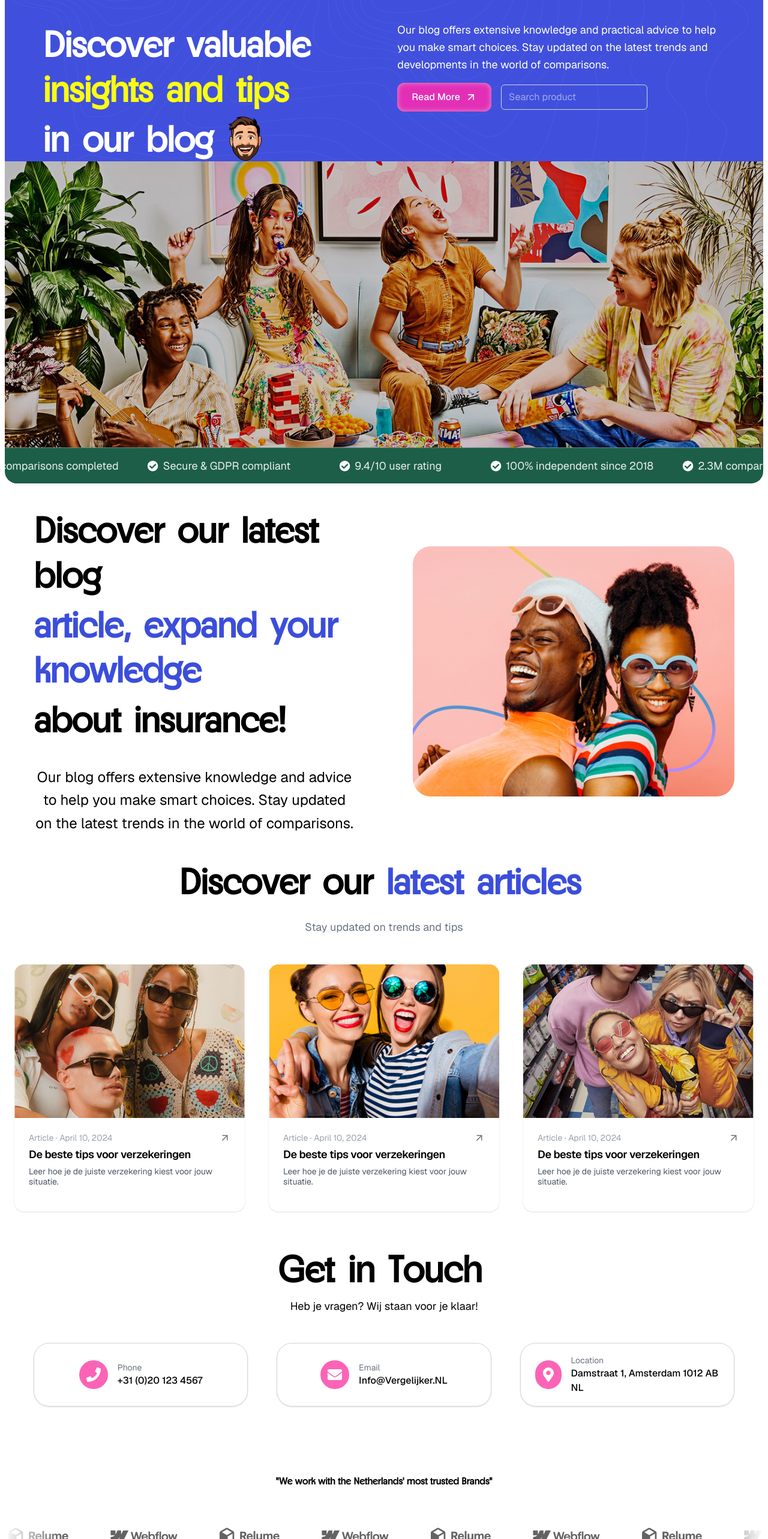
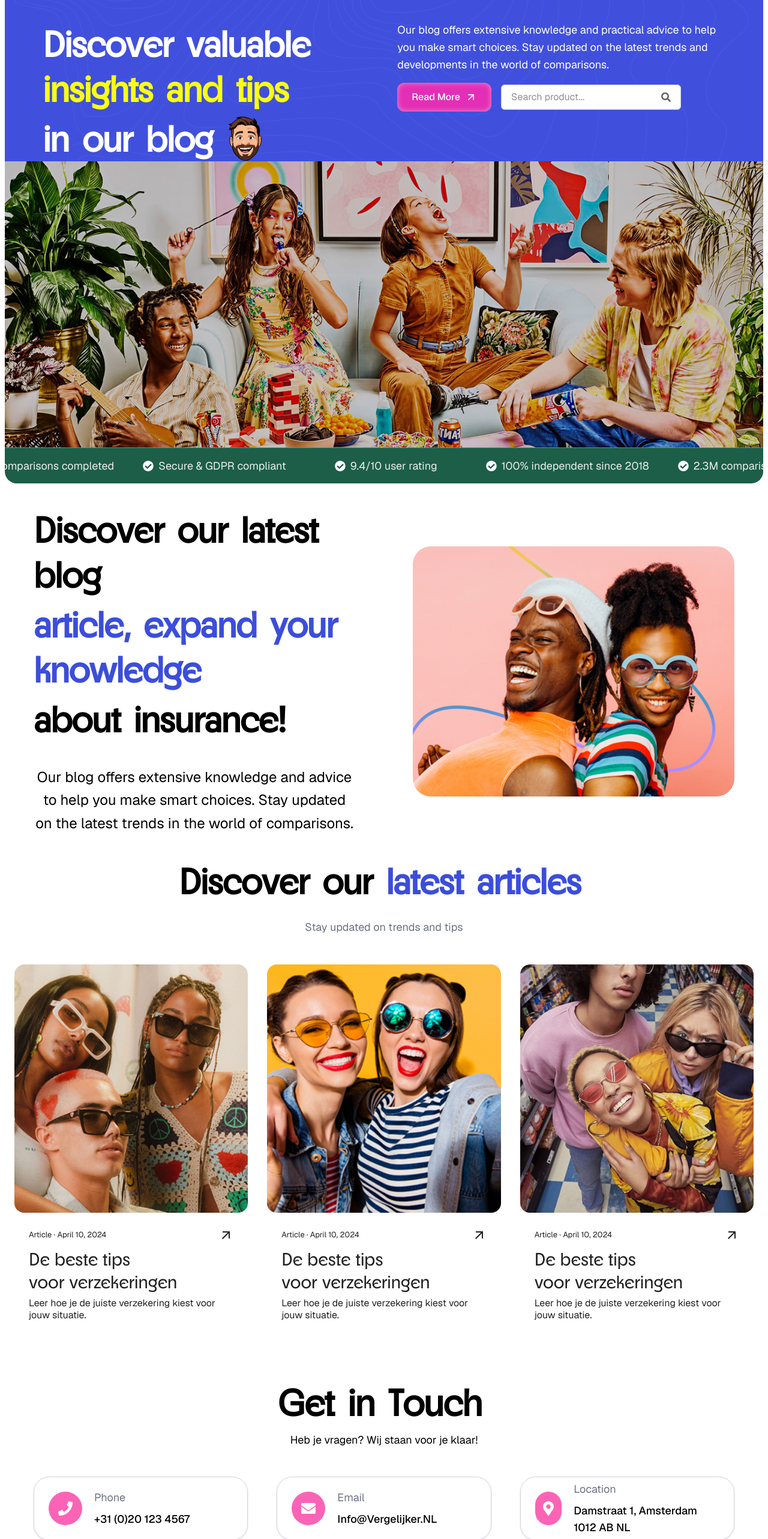
Before and after one commit to RimshaZahidIqbal/vergelijker-react-framer-motion, a React (Vite) app: page /blog in a window 1280 px wide. Shown: the part 100-2666 px from the top of the page at 60% size. Built offline with nearby package versions, Linux system fonts and the light colour scheme.

Commit message:
Styling of Blog detail and detail pages done

```diff
--- a/src/components/sections/BlogCover.jsx
+++ b/src/components/sections/BlogCover.jsx
@@ -1,5 +1,5 @@
 import { motion } from "framer-motion";
-import { FaCheckCircle } from "react-icons/fa";
+import { FaCheckCircle, FaSearch } from "react-icons/fa";
 import { face, LinePattern, blogCoverBg } from "../../assets";
 import AnimatedButton from "../ui/AnimatedButton";
 import AnimatedText from "../ui/AnimatedText";
@@ -62,14 +62,21 @@ const BlogCover = () => {
                             you make smart choices. Stay updated on the latest trends and
                             developments in the world of comparisons.
                         </p>
-                        <div className="flex flex-col sm:flex-col md:flex-col lg:flex-row items-start sm:items-start md:items-start lg:items-center gap-3 sm:gap-3 md:gap-3 lg:gap-4">
-                            <AnimatedButton text={"Read More"} />
-                            <input
-                                type="text"
-                                placeholder="Search product"
-                                className="px-3 py-2 w-full sm:w-full md:w-full lg:w-auto rounded-md border border-gray-300 focus:outline-none focus:ring-2 focus:ring-[#FAFE13]"
-                            />
+                        <div className="flex flex-col sm:flex-col md:flex-row lg:flex-row items-start lg:items-center gap-3 lg:gap-4">
+                            <AnimatedButton text="Read More" className="w-full lg:w-auto" />
+
+                            <div className="flex w-full lg:w-auto items-center border border-gray-300 rounded-md overflow-hidden bg-white">
+                                <input
+                                    type="text"
+                                    placeholder="Search product..."
+                                    className="flex-1 px-4 py-2 focus:outline-none text-[#212121]"
+                                />
+                                <button className=" px-4 py-2 text-[#636363]">
+                                    <FaSearch />
+                                </button>
+                            </div>
                         </div>
+
                     </div>
                 </div>
             </div>
--- a/src/components/sections/ContactInfo .jsx
+++ b/src/components/sections/ContactInfo .jsx
@@ -38,23 +38,25 @@ const GetInTouch = () => {
             </p>
 
             {/* Cards */}
-            <div className="flex flex-col lg:flex-row gap-4 lg:gap-12 w-full items-center lg:justify-center">
+            <div className="flex flex-col lg:flex-row gap-4 lg:gap-12 w-full items-center lg:justify-between">
                 {contactInfo.map((item) => (
-                    <div
+                    <a
                         key={item.id}
-                        className="flex items-center justify-center gap-4 w-full sm:w-[360px] lg:w-[360px] h-[106px] px-4 md:px-6 rounded-[25.72px] border border-gray-300 shadow-sm transition-colors duration-300 hover:bg-[#1D5E48] hover:text-white cursor-pointer"
+                        className="flex items-center justify-start gap-4 w-full sm:w-[360px]  h-[106px] px-4 md:px-6  lg:gap-x-5 ld:gap-y-5 lg:leading-[1.5] lg:w-full rounded-[25.72px] border border-gray-300 shadow-sm transition-colors duration-300 hover:bg-[#1D5E48] hover:text-white cursor-pointer"
                     >
                         {/* Icon */}
-                        <div className="flex items-center justify-center w-10 h-10 md:w-12 md:h-12 rounded-full bg-pink-400 text-white text-sm md:text-xl transition-colors duration-300">
+                        <div className="flex items-center justify-center w-10 h-10 md:w-14 md:h-14
+                         font-normal
+                        rounded-full bg-pink-400 text-white text-sm md:text-xl transition-colors duration-300">
                             {item.icon}
                         </div>
 
                         {/* Text */}
-                        <div className="flex flex-col">
-                            <span className="text-sm text-gray-500">{item.title}</span>
-                            <span className="text-base font-medium">{item.text}</span>
+                        <div className="flex flex-col md:gap-x-2 md:gap-y-2">
+                            <span className="text-sm text-gray-500 lg:text-lg">{item.title}</span>
+                            <span className="font-medium lg:text-lg">{item.text}</span>
                         </div>
-                    </div>
+                    </a>
                 ))}
             </div>
         </section>
--- a/src/components/sections/DetailCover.jsx
+++ b/src/components/sections/DetailCover.jsx
@@ -2,8 +2,9 @@ import { motion } from "framer-motion";
 import { FaRegClock } from "react-icons/fa";
 import { LinePattern, blogCoverBg, face } from "../../assets";
 import AnimatedText from "../ui/AnimatedText";
-import AnimatedButton from "../ui/AnimatedButton";
-import { FaCalendarDays } from "react-icons/fa6";
+import { FaCalendarDays, FaChevronRight } from "react-icons/fa6";
+import { } from "react-icons/bi";
+import AnimatedCenterBtn from "../ui/AnimatedCenterBtn";
 
 const DetailCover = () => {
     return (
@@ -19,16 +20,13 @@ const DetailCover = () => {
             <div className="relative w-full bg-[#4050DC] rounded-[20px] overflow-hidden z-10">
                 <div className="flex flex-col items-center text-center px-4 sm:px-6 pt-12 sm:pt-16 pb-24 md:pb-32 lg:pb-44 max-w-[1100px] mx-auto">
                     {/* button */}
-                    <button className="min-w-[104px] px-4 py-2 h-[41px] rounded-[12px] border-[1.5px] border-[#fe65d8fa] bg-[#FE65D9] text-white font-medium text-sm
-        flex items-center justify-center gap-2 transition-all duration-300
-        hover:bg-[#3B4EDB] hover:text-white mb-4 sm:mb-6"
-                    > Blog . Kennis </button>
+                    <AnimatedCenterBtn leftText="Blog" rightText="Kennis" className="text-lg" />
 
                     {/* Headline */}
                     <div className="flex flex-col gap-1 sm:gap-2 mb-4 sm:mb-6">
                         <AnimatedText
                             text="De voordelen van"
-                            className="font-[Neighbor] font-semibold text-3xl xs:text-4xl sm:text-5xl md:text-6xl tracking-[-0.02em] leading-tight"
+                            className="font-[Neighbor] font-semibold text-3xl xs:text-4xl sm:text-5xl md:text-6xl tracking-[-0.02em] items-center leading-tight"
                         />
                         <AnimatedText
                             text=" onafhankelijk vergelijken"
--- a/src/components/sections/LatestArticles.jsx
+++ b/src/components/sections/LatestArticles.jsx
@@ -53,38 +53,39 @@ export default function LatestArticles() {
                 </p>
 
                 {/* Articles Grid */}
-                <div className="grid grid-cols-1 md:grid-cols-3 gap-10">
+                <div className="grid grid-cols-1 md:grid-cols-3 gap-8">
                     {articles.map((article, i) => (
                         <motion.div
                             key={article.id}
-                            initial={{ opacity: 0, y: 50 }}
-                            whileInView={{ opacity: 1, y: 0 }}
-                            transition={{ delay: i * 0.2, duration: 0.6 }}
-                            whileHover={{ scale: 1.03 }}
-                            className="bg-white rounded-2xl overflow-hidden shadow hover:shadow-xl transition-all duration-300"
+                            className="bg-white overflow-hidden transition-all duration-300 group rounded-2xl"
                         >
-                            <img
-                                src={article.image}
-                                alt={article.title}
-                                className="w-full h-64 object-cover"
-                            />
-                            <div className="p-6 text-left">
+                            <div className="overflow-hidden rounded-2xl">
+                                <img
+                                    src={article.image}
+                                    alt={article.title}
+                                    className="w-full h-auto md:h-[414px] object-cover transition-transform duration-500 ease-in-out group-hover:scale-105"
+                                />
+                            </div>
+
+                            <div className="pt-2 md:p-6 text-left text-[#212121]">
                                 {/* Date + Arrow in one row */}
                                 <div className="flex items-center justify-between mb-2">
-                                    <p className="text-sm text-gray-400">
+                                    <p className="text-[.8125rem]">
                                         Article · {article.date}
                                     </p>
-                                    <MdArrowOutward className="text-gray-500 text-lg hover:translate-x-1 transition-transform" />
+                                    <MdArrowOutward className="md:w-6 md:h-[26px] text-[#212121] text-lg" />
                                 </div>
 
-                                <h3 className="font-semibold text-lg mb-2 leading-tight">
+                                <h5 className="font-[Neighbor] font-medium text-3xl mb-2 leading-[1.1] md:leading-tight">
                                     {article.title}
-                                </h3>
-                                <p className="text-gray-600 text-sm mb-4">
+                                </h5>
+                                <p className="text-base mb-4">
                                     {article.description}
                                 </p>
                             </div>
                         </motion.div>
+
+
                     ))}
                 </div>
             </div>
--- a/src/components/sections/TestimonialsSection.jsx
+++ b/src/components/sections/TestimonialsSection.jsx
@@ -183,12 +183,12 @@ const TestimonialsSection = ({ theme = "blue" }) => {
             </div>
 
             {/* Bottom Button */}
-            <div className="relative flex justify-center items-center z-10 mt-4 md:mt-6 lg:mt-0">
+            {/* <div className="relative flex justify-center items-center z-10 mt-4 md:mt-6 lg:mt-0">
                 <AnimatedButton
                     text={"See All Testimonials"}
-                    className={isWhite ? "text-white border-black hover:bg-black/5" : ""}
+                    className={isWhite ? "text-white" : ""}
                 />
-            </div>
+            </div> */}
         </div>
     );
 };
--- /dev/null
+++ b/src/components/ui/AnimatedCenterBtn.jsx
@@ -0,0 +1,53 @@
+import { FaChevronRight } from "react-icons/fa";
+import { twMerge } from "tailwind-merge";
+
+const AnimatedCenterBtn = ({
+    leftText = "Previous",
+    rightText = "Next",
+    className = "",
+}) => {
+    return (
+        <button
+            className={twMerge(
+                `
+        relative inline-flex justify-center items-center gap-3
+        px-6 py-3 rounded-xl font-medium text-white bg-[#E32FB6]
+        overflow-hidden group cursor-pointer transition-all duration-300 ease-in-out
+        `,
+                className
+            )}
+            style={{
+                boxShadow:
+                    "inset 0 0 10px #ffffff14, inset 0 0 10px #ebebeb75",
+            }}
+        >
+            {/* Left Text */}
+            <span
+                className="
+                    transition-transform duration-300 ease-[cubic-bezier(.7,0,.3,1)]
+                    group-hover:-translate-x-1
+                "
+            >
+                {leftText}
+            </span>
+
+            {/* Center Icon */}
+            <FaChevronRight
+                size={12}
+                className="transition-transform duration-300 ease-in-out transform -rotate-45 group-hover:rotate-0"
+            />
+
+            {/* Right Text */}
+            <span
+                className="
+                    transition-transform duration-300 ease-[cubic-bezier(.7,0,.3,1)]
+                    group-hover:translate-x-1
+                "
+            >
+                {rightText}
+            </span>
+        </button>
+    );
+};
+
+export default AnimatedCenterBtn;
```
